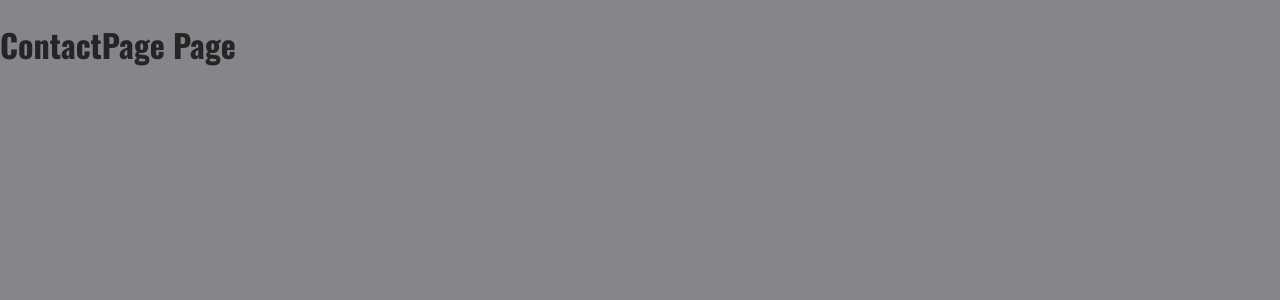
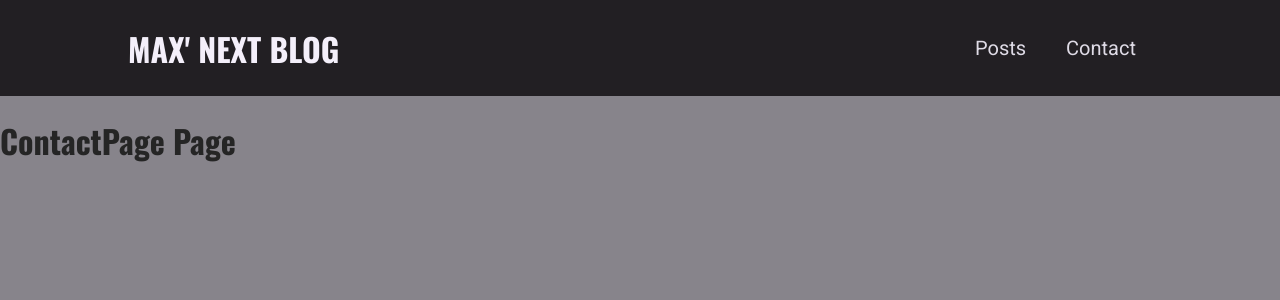
Before and after one commit to andersonzeroone/blogNextJS, a Next.js app: page /contact in a window 1280 px wide. Shown: the top 300 px of the page. Built offline with nearby package versions, Linux system fonts and the light colour scheme.

Commit message:
create component layout

```diff
--- /dev/null
+++ b/components/layout/layout.js
@@ -0,0 +1,13 @@
+
+import MainNavigation from './main-navigation';
+
+function Layout(props) {
+  return (
+    <>
+      <MainNavigation />
+      <main>{props.children}</main>
+    </>
+  );
+}
+
+export default Layout;
--- /dev/null
+++ b/components/layout/logo.js
@@ -0,0 +1,7 @@
+import classes from './logo.module.css';
+
+function Logo() {
+  return <div className={classes.logo}>Max' Next Blog</div>;
+}
+
+export default Logo;
--- /dev/null
+++ b/components/layout/logo.module.css
@@ -0,0 +1,13 @@
+.logo {
+  text-transform: uppercase;
+  font-size: var(--size-5);
+  font-weight: bold;
+  font-family: 'Oswald', sans-serif;
+  color: var(--color-grey-50);
+}
+
+@media (min-width: 768px) {
+  .logo {
+    font-size: var(--size-8);
+  }
+}
--- /dev/null
+++ b/components/layout/main-navigation.js
@@ -0,0 +1,28 @@
+import Link from 'next/link';
+
+import Logo from './logo';
+import classes from './main-navigation.module.css';
+
+function MainNavigation() {
+  return (
+    <header className={classes.header}>
+      <Link href='/'>
+        <a>
+          <Logo />
+        </a>
+      </Link>
+      <nav>
+        <ul>
+          <li>
+            <Link href='/posts'>Posts</Link>
+          </li>
+          <li>
+            <Link href='/contact'>Contact</Link>
+          </li>
+        </ul>
+      </nav>
+    </header>
+  );
+}
+
+export default MainNavigation;
--- /dev/null
+++ b/components/layout/main-navigation.module.css
@@ -0,0 +1,42 @@
+.header {
+  width: 100%;
+  height: 6rem;
+  background-color: var(--color-grey-900);
+  display: flex;
+  justify-content: space-between;
+  align-items: center;
+  padding: 0 10%;
+}
+
+.header ul {
+  list-style: none;
+  display: flex;
+  align-items: baseline;
+  margin: 0;
+  padding: 0;
+}
+
+.header li {
+  margin: 0 var(--size-4);
+}
+
+.header a {
+  color: var(--color-grey-100);
+  font-size: var(--size-4);
+}
+
+.header a:hover,
+.header a:active,
+.header a.active {
+  color: var(--color-grey-200);
+}
+
+@media (min-width: 768px) {
+  .header ul {
+    gap: 0.5rem;
+  }
+
+  .header a {
+    font-size: var(--size-5);
+  }
+}
--- a/pages/_app.js
+++ b/pages/_app.js
@@ -1,7 +1,17 @@
-import '../styles/globals.css'
+import Head from 'next/head';
+
+import '../styles/globals.css';
+import Layout from '../components/layout/layout';
 
 function MyApp({ Component, pageProps }) {
-  return <Component {...pageProps} />
+  return (
+    <Layout>
+      <Head>
+        <meta name='viewport' content='width=device-width, initial-scale=1' />
+      </Head>
+      <Component {...pageProps} />
+    </Layout>
+  );
 }
 
-export default MyApp
+export default MyApp;
```
